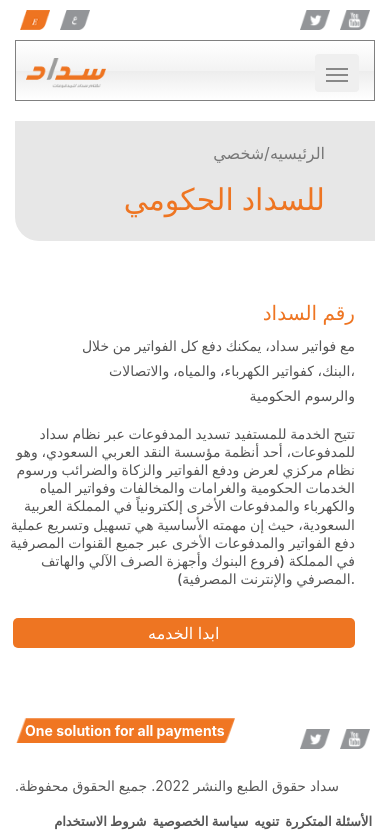
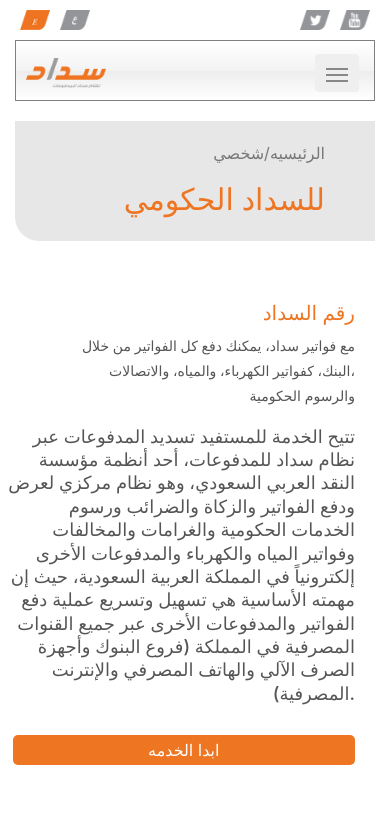
Before and after one commit to DevYousefM/sadad, a React (Create React App) app: page / in a window 390 px wide. Shown: the top 833 px of the page. Built offline with nearby package versions, Linux system fonts and the light colour scheme.

Commit message:
Update App.css

```diff
--- a/src/App.css
+++ b/src/App.css
@@ -591,7 +591,7 @@ margin-top: 35px;
     height: 120px;
   }
   .section-three span{
-    font-size: 14px !important;
+    font-size: 18px !important;
     margin-bottom: 25px;
     width: 110%;
     box-sizing: border-box;
```
